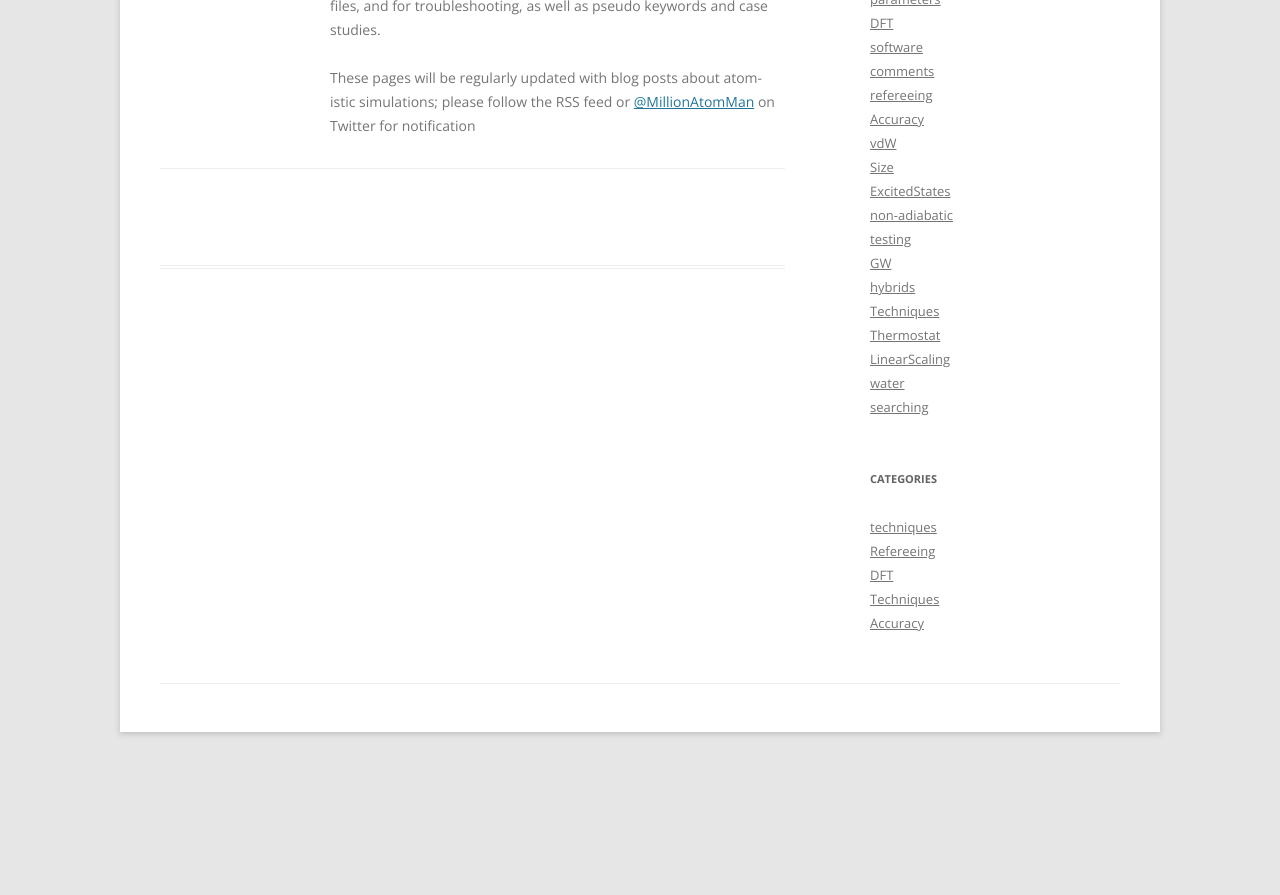
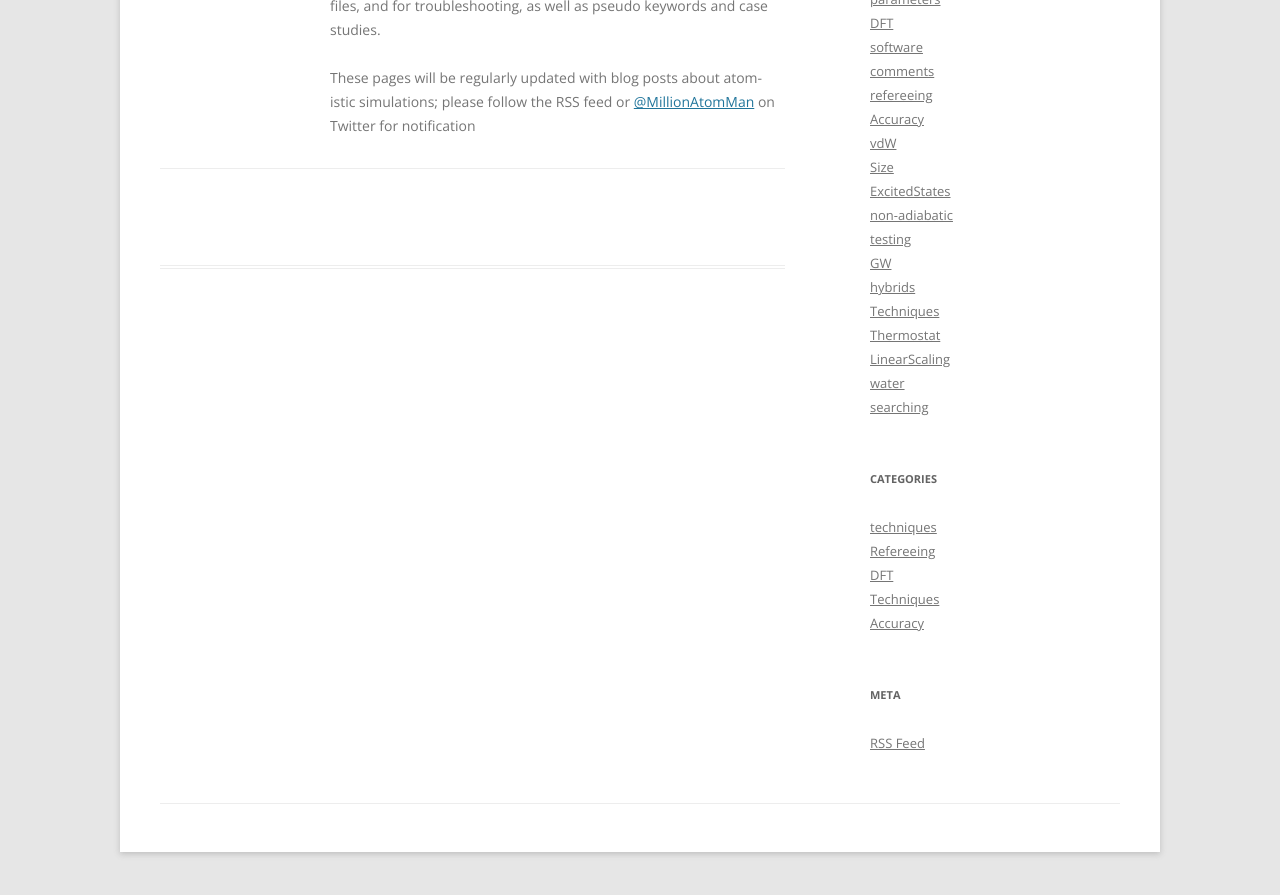
Before and after one commit to davidbowler/AtomisticSimulations, a Jekyll site: the page built from index.html, in a window 1280 px wide and 900 px high, scrolled down 748 px. Shown: the top 895 px of the window. Built offline with Jekyll 4.4.1, drawn with Linux system fonts in a browser that asks for light colours; before the commit the page ends 1528 px from its top, so only the background shows below that.

Commit message:
Added RSS link to sidebar

```diff
--- a/_includes/sidebar.html
+++ b/_includes/sidebar.html
@@ -27,4 +27,10 @@
       {% endfor %}
     </ul>
   </aside>
+  <aside id="categories-2" class="widget widget_categories">
+    <h3 class="widget-title">Meta</h3>
+    <ul>
+    <li><a href="{{ site.baseurl }}/feed.xmg">RSS Feed</a></li>
+    </ul>
+  </aside>
 </div><!-- #secondary -->
```
